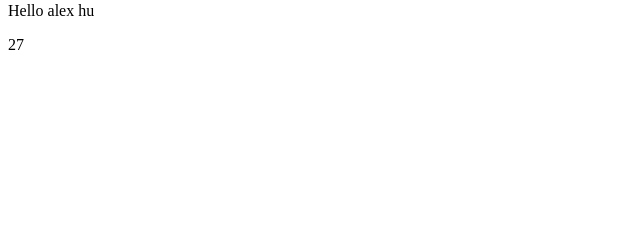
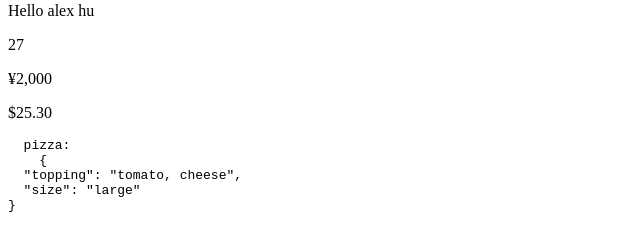
Before and after one commit to Alex-HuXD/Angular-Basics, an Angular app: page / in a window 1280 px wide. Shown: the part 892-1141 px from the top of the page, without its empty margins (0-640 px from the left). Before the commit the page ends 988 px from the top, so only its background shows below. Built offline with nearby package versions, Linux system fonts and the light colour scheme.

Commit message:
more pipes

```diff
--- a/src/app/app.component.html
+++ b/src/app/app.component.html
@@ -14,3 +14,14 @@
 <p>Hello {{ getName() }}</p>
 
 <p>{{ 15 + 12 }}</p>
+
+<p>{{ cost | currency: "JPY" }}</p>
+
+<!-- pipe can be chained togather -->
+<p>{{ number | number: "1.0-2" | currency: "USD" }}</p>
+
+<!-- json pipe are most used for debugging! -->
+<pre>
+  pizza:
+    {{ pizza | json }}
+</pre>
--- a/src/app/app.component.ts
+++ b/src/app/app.component.ts
@@ -10,6 +10,12 @@ export class AppComponent {
   name = 'alex hu';
   imgURL = 'https://picsum.photos/id/237/500/500';
   date = new Date();
+  cost = 2000;
+  number = 25.3;
+  pizza = {
+    topping: 'tomato, cheese',
+    size: 'large',
+  };
 
   getName() {
     return this.name;
@@ -23,6 +29,7 @@ export class AppComponent {
     console.log(e.payload);
   }
 
+  //use agular tool to verify that pipe only modify the displayed view but not the stored state
   constructor() {
     console.log(this.date);
   }
```
